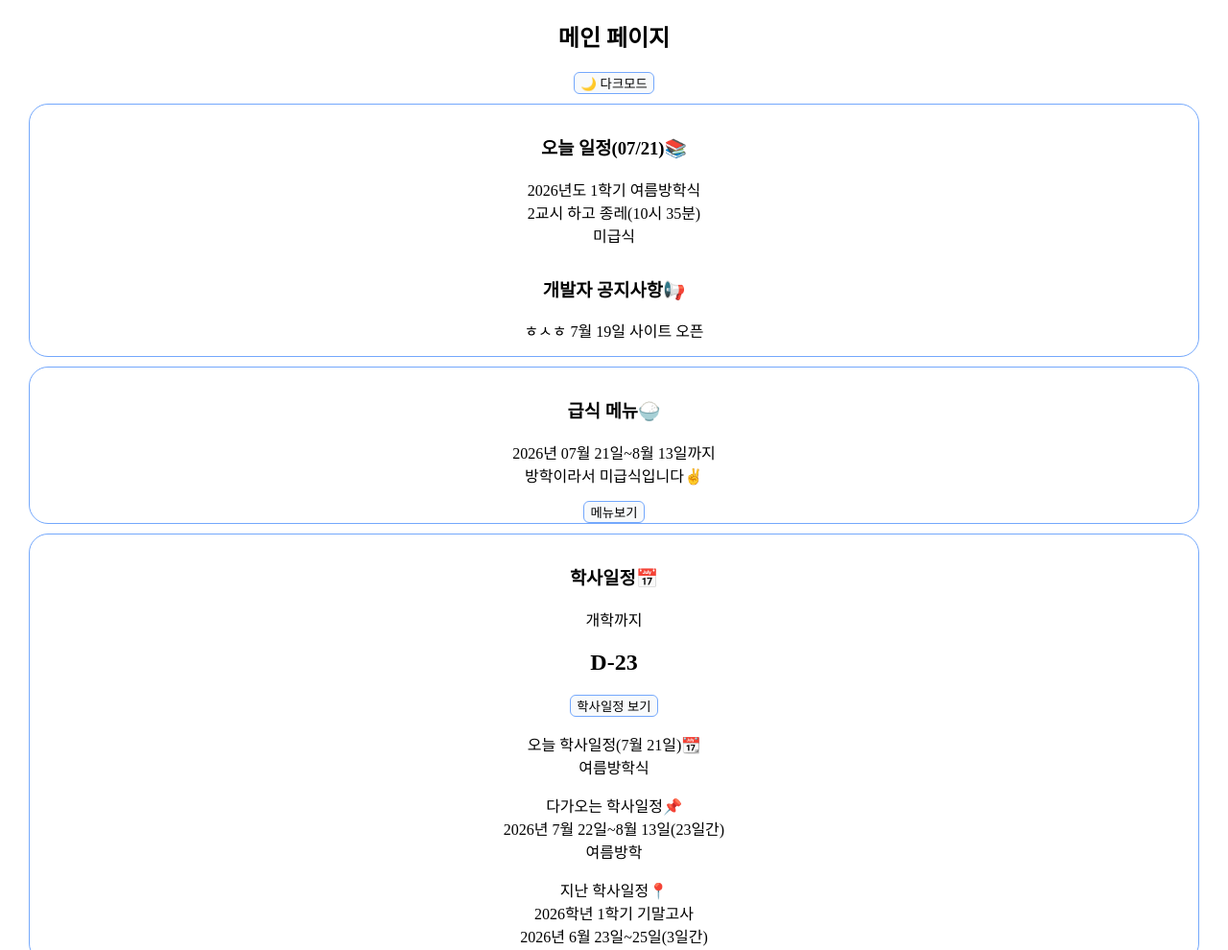
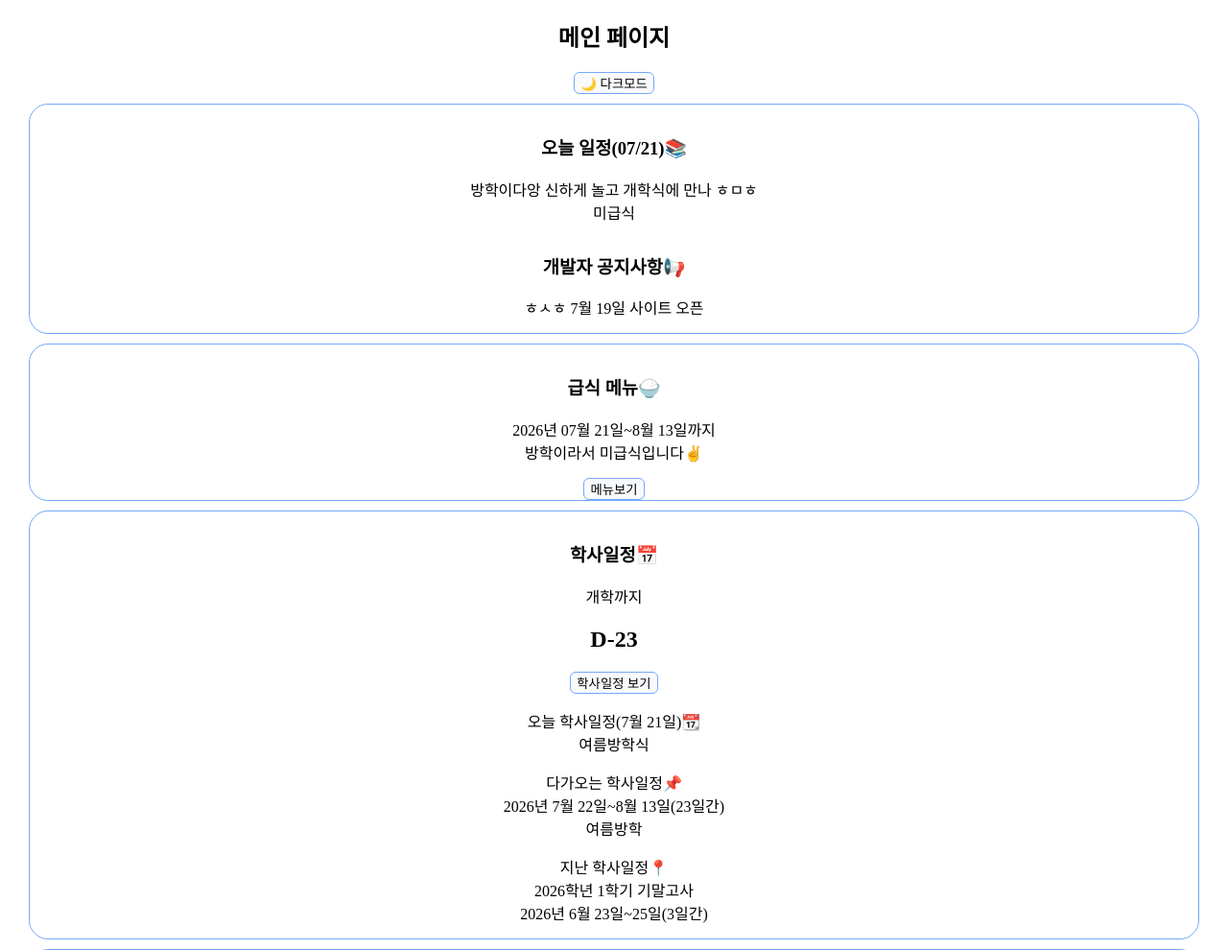
Before and after one commit to gagbyeolj-blip/StudyHub, a plain HTML site: page index.html in a window 1280 px wide. Shown: the top 990 px of the page at 96% size. Drawn offline with Linux system fonts and the light colour scheme.

Commit message:
Add files via upload

```diff
--- a/index.html
+++ b/index.html
@@ -15,8 +15,7 @@
         <div class="card">
             <h3>오늘 일정(07/21)📚</h3>
             <p>
-                2026년도 1학기 여름방학식<br>
-                2교시 하고 종레(10시 35분)<br>
+                방학이다앙 신하게 놀고 개학식에 만나 ㅎㅁㅎ<br>
                 미급식
             </p>
             <h3>개발자 공지사항📢</h3>
```
